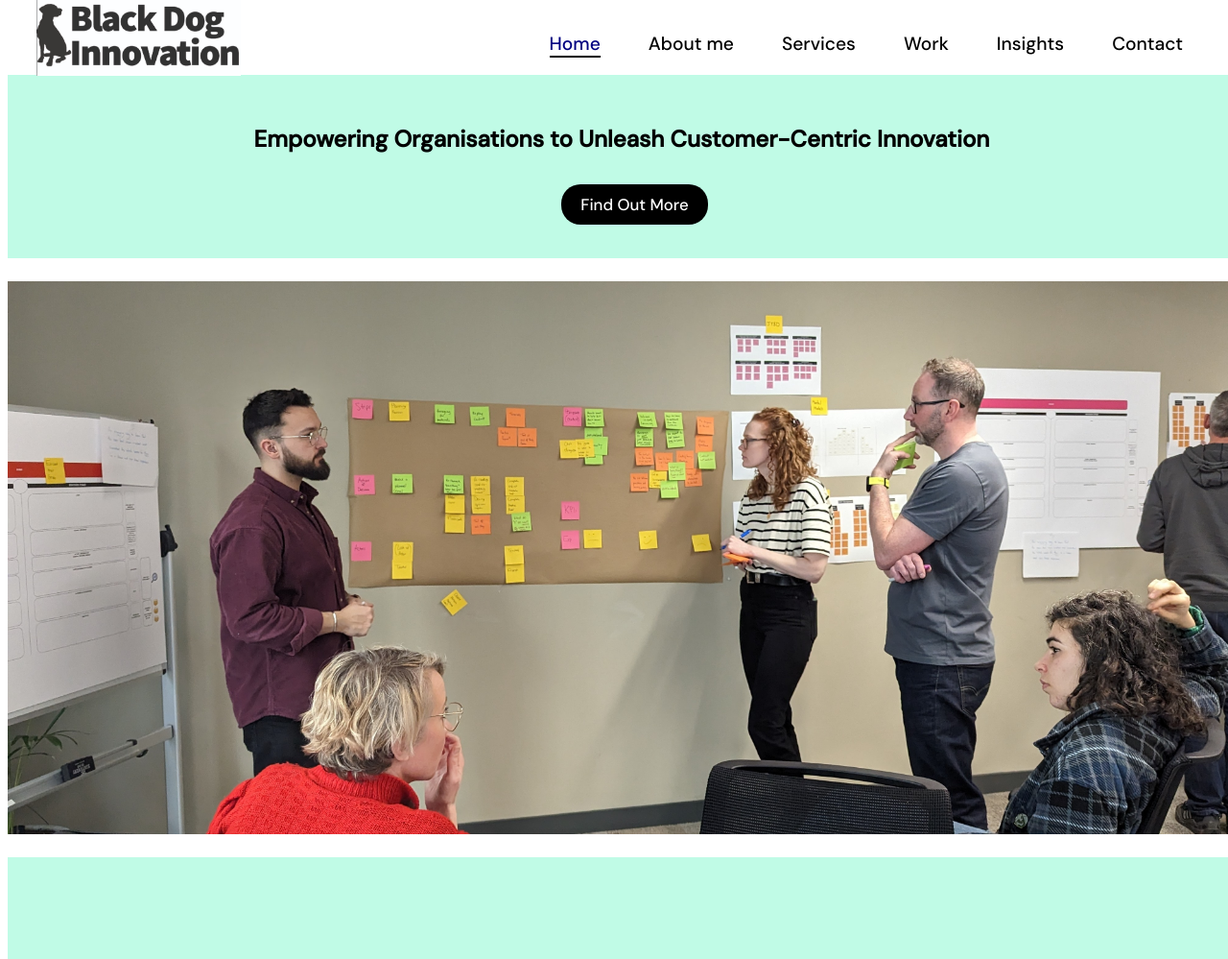
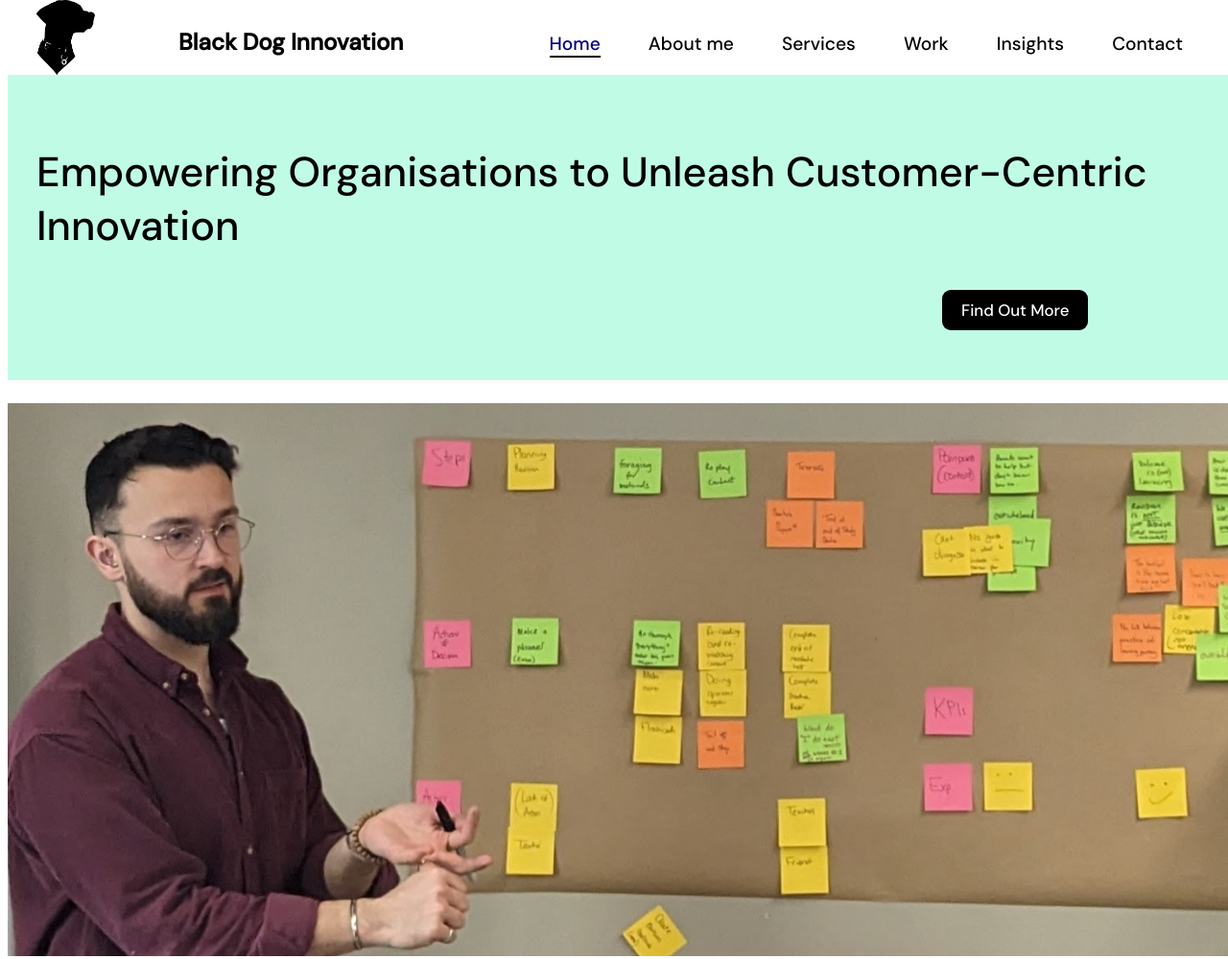
Before and after one commit to sieffosman/ZProject, a plain HTML site: page index.html in a window 1280 px wide. Shown: the top 999 px of the page at 96% size. Drawn offline with nearby package versions, Linux system fonts and the light colour scheme.

Commit message:
main image, nav bar updated

```diff
--- a/index.html
+++ b/index.html
@@ -17,7 +17,11 @@
         <div class="header">
           <div class="logoNavContainer">
             <div>
-                <img class="BDIlogo" src="assets/BDI_Logo.jpg" alt="">
+                <img class="BDIlogo" src="assets/BDI_Logo_25_08_23.png" alt="">
+            </div>
+
+            <div class="headerTitle">
+                <h1>Black Dog Innovation</h1>
             </div>
 
             <div>
@@ -41,10 +45,15 @@
           </div>
         </div>
 
-        <div class="sub-header">
-            <h1>Empowering Organisations to Unleash Customer-Centric Innovation</h1>
-            <div class="find-out-more-button-container"><a class="button" href="#contact-section-form">Find Out More</a></div>
-        </div>
+        <div class="sub-header-content-container">
+          <div class="sub-header">
+              <p class="sub-header-p">Empowering Organisations to Unleash Customer-Centric Innovation</p>
+          </div>
+          <div class="find-out-more-button-container">
+              <a class="button" href="#contact-section-form">Find Out More</a>
+          </div>
+      </div>
+
 
         <div class="slogan">
     <!--Background work image is contained within this-->
--- a/styles.css
+++ b/styles.css
@@ -30,7 +30,40 @@
 
 .BDIlogo{
   height: auto;
-  width: 213px;
+  width: 61px;
+}
+
+body div p.sub-header-p {
+  font-size: 1.8rem;
+  font-weight: normal;
+}
+
+.sub-header-content-container {
+  height: fit-content;
+  display: flex;
+  flex-direction: column;
+  align-items: center;
+  background: var(--primary-color);
+  padding: 0px;
+}
+
+    /* sub header */
+    .sub-header{
+      height: fit-content;
+      display: flex;
+      flex-direction: column;
+      align-items: center;
+      background: var(--primary-color);
+      padding: 30px;
+    }
+
+
+.find-out-more-button-container {
+  margin-top: -50px;
+  align-self: flex-end;
+  padding: 0% 12%;
+  margin-left: -264px;
+  padding-bottom: 4%;
 }
 
 
@@ -192,15 +225,7 @@ a{
     text-decoration: none;
   }
 
-    /* sub header */
-    .sub-header{
-      height: fit-content;
-      display: flex;
-      flex-direction: column;
-      align-items: center;
-      background: var(--primary-color);
-      padding: 35px;
-    }
+
 
     .contact-heading-container{
       padding: 10px;
@@ -433,7 +458,7 @@ a{
     padding: 10px 20px;
     background-color: black;
     color: white;
-    border-radius: 20px;
+    border-radius: 9px;
     text-decoration: none;
     margin-left: 27px;
     margin-top: 16px;
@@ -451,7 +476,7 @@ a{
     height: 600px;
     width: 100%;
     border-top: var(--secondary-color) solid 24px;
-    background-image: url(assets/z-main-image.jpeg);
+    background-image: url(assets/z-main-image.jpg);
     background-size: cover;
     background-position: inherit;
     background-repeat: no-repeat;
```
Also changed, not shown: assets/BDI_Logo.jpg (deleted), assets/BDI_Logo_25_08_23.png (added), assets/z-main-image.jpeg (deleted), assets/z-main-image.jpg (added).
